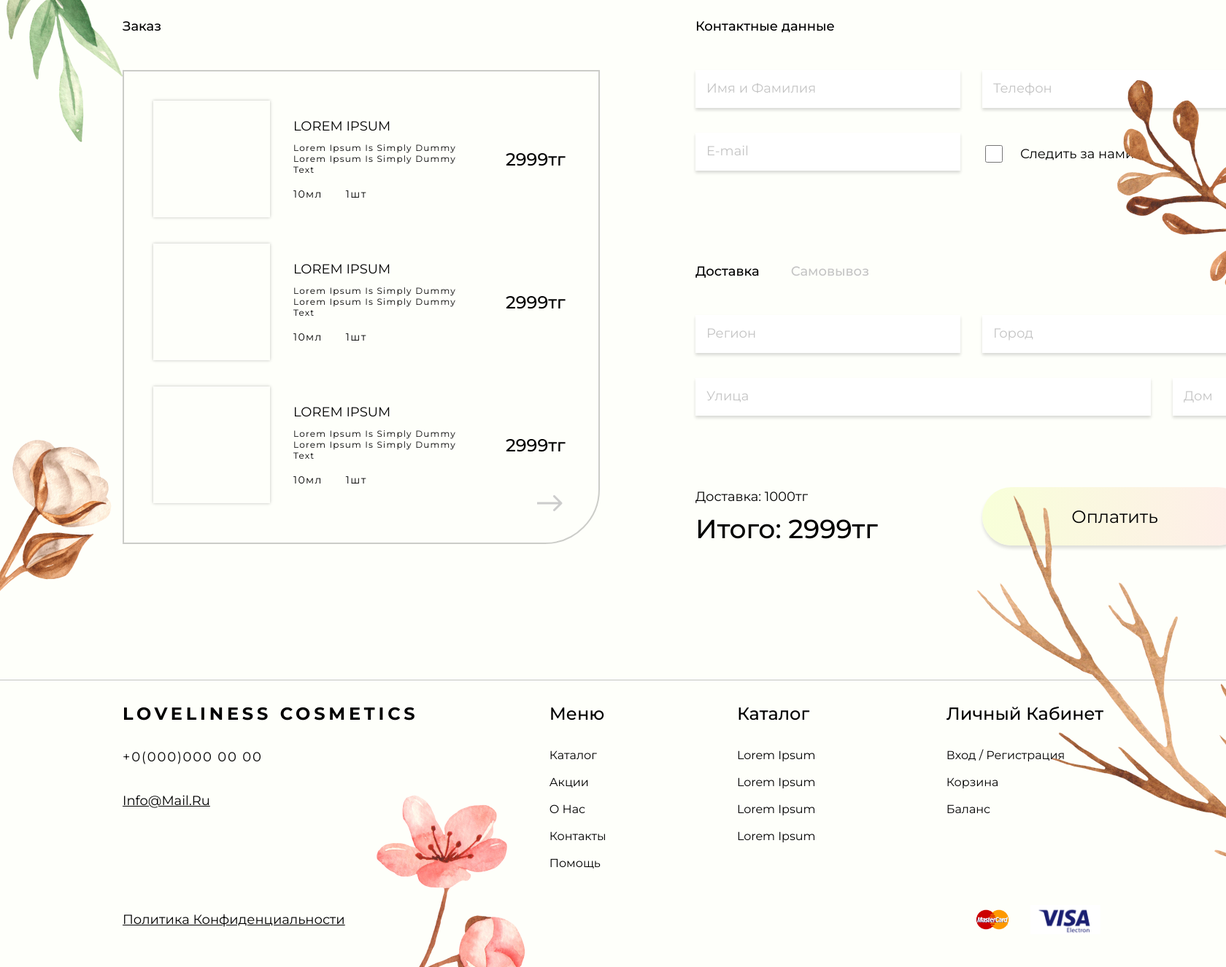
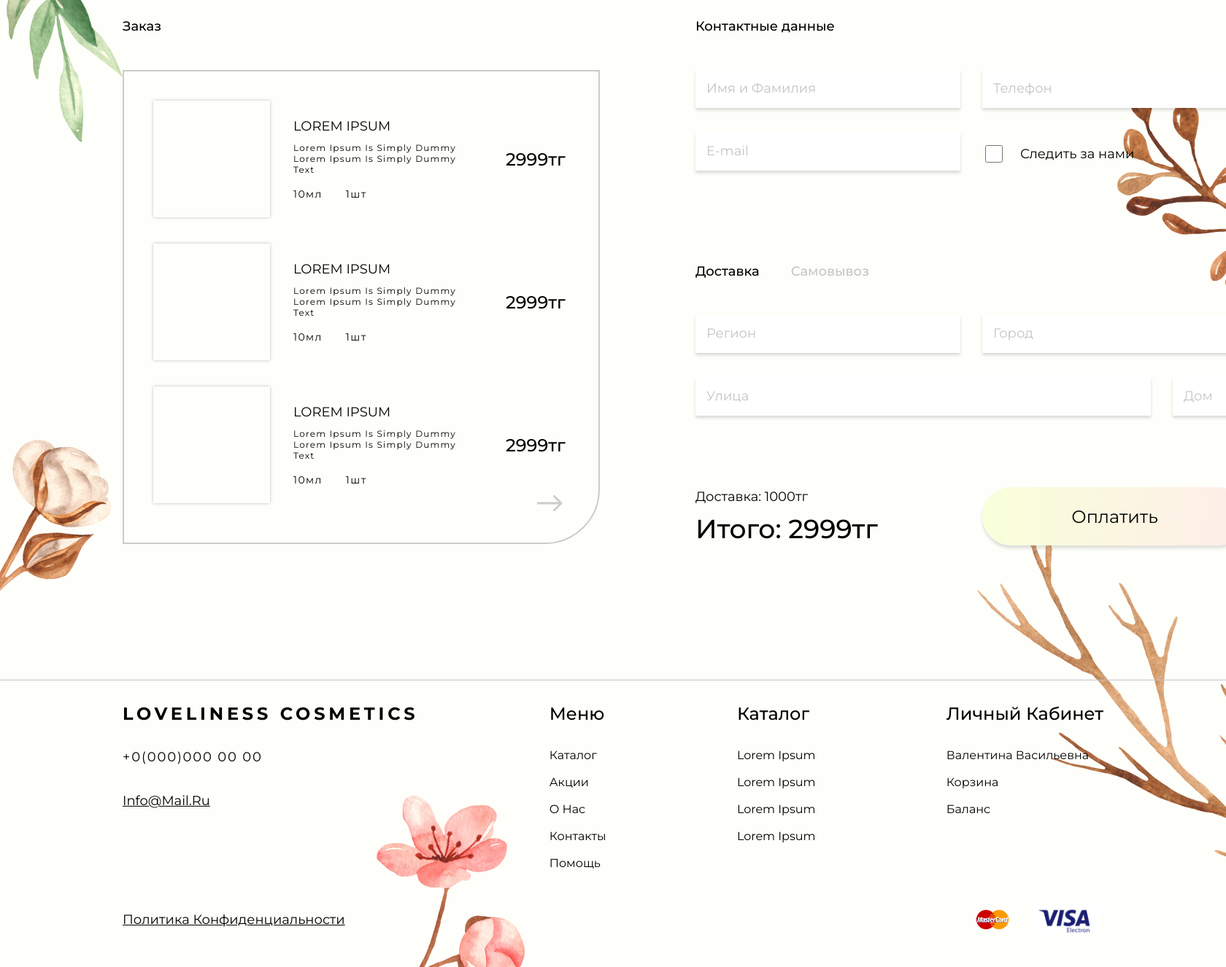
Before and after one commit to Gulebi-Junior/cosmetics, a PHP site: page /html/ordering.html in a window 1680 px wide; the page is wider, and only the part inside the window is pictured. Shown: the part 383-1709 px from the top of that part at 73% size. Run offline with PHP 8.4, Linux system fonts and the light colour scheme.

Commit message:
added first page linking

```diff
--- a/css/ordering.css
+++ b/css/ordering.css
@@ -12,7 +12,6 @@ p h1 h2 h3 h4 h5 h6 {
 }
 
 header {
-    background: #fefffa;
     box-shadow: 0px 1px 15px rgba(0, 0, 0, 0.1);
 }
 
@@ -115,7 +114,6 @@ header {
 main {
     padding: 0px 10%;
     padding-bottom: 184px;
-    background: #fefffa;
     border-bottom: 1px solid #c4c4c4;
 }
 
@@ -384,7 +382,6 @@ main {
 
 footer {
     padding: 0px 10%;
-    background: #fefffa;
 }
 
 #footer-top-row {
--- a/html/ordering.html
+++ b/html/ordering.html
@@ -16,11 +16,20 @@
     <body>
         <div class="container">
             <div id="border-images">
-                <img src="../images/border-image-1.png" style="position: absolute; top: 20px" />
-                <img src="../images/border-image-2.png" style="position: absolute; top: 935px" />
-                <img src="../images/border-image-3.png" style="position: absolute; left: 429px; bottom: 0px" />
-                <img src="../images/border-image-4.png" style="position: absolute; top: 985px; right: 0px" />
-                <img src="../images/border-image-5.png" style="position: absolute; top: 452px; right: 0px" />
+                <img src="../images/border-image-1.png" style="position: absolute; top: 20px; z-index: -1" />
+                <img src="../images/border-image-2.png" style="position: absolute; top: 935px; z-index: -1" />
+                <img
+                    src="../images/border-image-3.png"
+                    style="position: absolute; left: 429px; bottom: 0px; z-index: -1"
+                />
+                <img
+                    src="../images/border-image-4.png"
+                    style="position: absolute; top: 985px; right: 0px; z-index: -1"
+                />
+                <img
+                    src="../images/border-image-5.png"
+                    style="position: absolute; top: 452px; right: 0px; z-index: -1"
+                />
             </div>
             <header>
                 <div id="header-top">
@@ -208,7 +217,7 @@
                     <div class="footer-text-block-1">
                         <h4 class="footer-block-title">Личный кабинет</h4>
                         <div class="footer-list-sub-block">
-                            <a href="#" class="footer-block-list-text">Вход / Регистрация</a>
+                            <a href="./personal.html" class="footer-block-list-text">Валентина Васильевна</a>
                             <a href="#" class="footer-block-list-text">Корзина</a>
                             <a href="#" class="footer-block-list-text">баланс</a>
                         </div>
```
